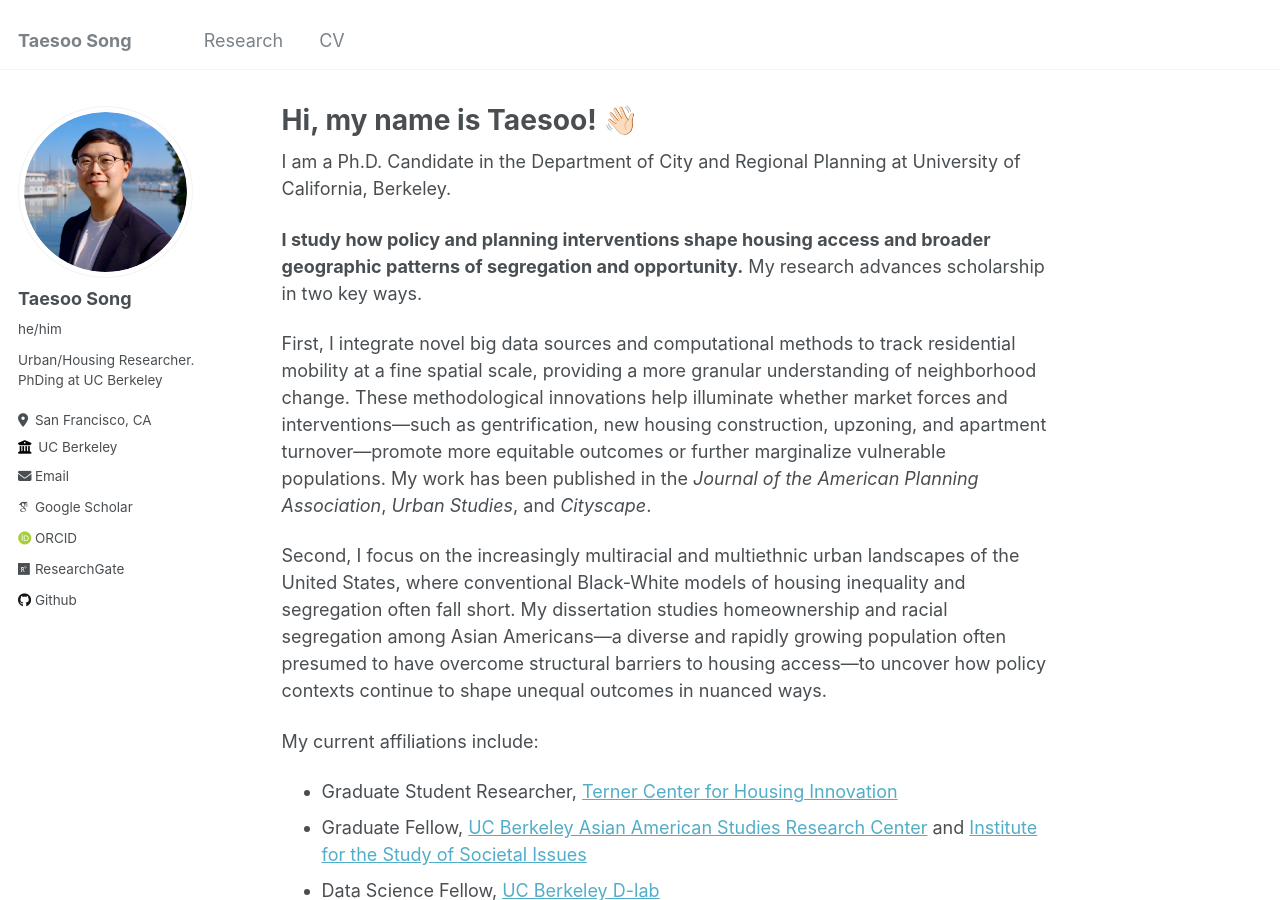
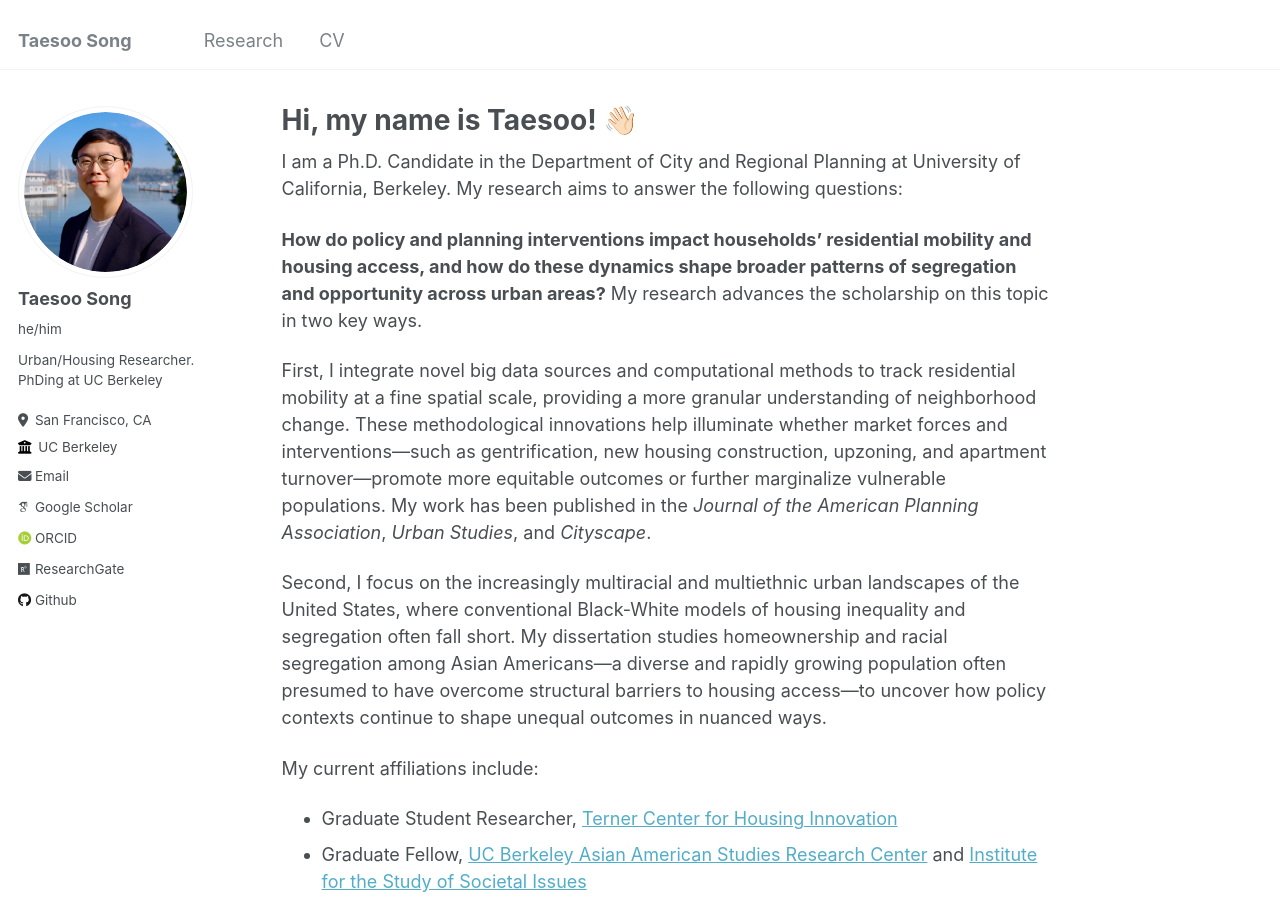
Before and after one commit to taesoosong/taesoosong.github.io, a Jekyll site: the page built from _pages/about.md, in a window 1280 px wide and 900 px high. Built offline with Jekyll 4.4.1, drawn with Linux system fonts in a browser that asks for light colours; some web fonts are replaced.

Commit message:
Update about.md

```diff
--- a/_pages/about.md
+++ b/_pages/about.md
@@ -9,9 +9,9 @@ redirect_from:
 ---
 
 
-I am a Ph.D. Candidate in the Department of City and Regional Planning at University of California, Berkeley.
+I am a Ph.D. Candidate in the Department of City and Regional Planning at University of California, Berkeley. My research aims to answer the following questions:
 
-**I study how policy and planning interventions shape housing access and broader geographic patterns of segregation and opportunity.** My research advances scholarship in two key ways.
+**How do policy and planning interventions impact households’ residential mobility and housing access, and how do these dynamics shape broader patterns of segregation and opportunity across urban areas?** My research advances the scholarship on this topic in two key ways.
 
 First, I integrate novel big data sources and computational methods to track residential mobility at a fine spatial scale, providing a more granular understanding of neighborhood change. These methodological innovations help illuminate whether market forces and interventions—such as gentrification, new housing construction, upzoning, and apartment turnover—promote more equitable outcomes or further marginalize vulnerable populations. My work has been published in the _Journal of the American Planning Association_, _Urban Studies_, and _Cityscape_.
 
```
